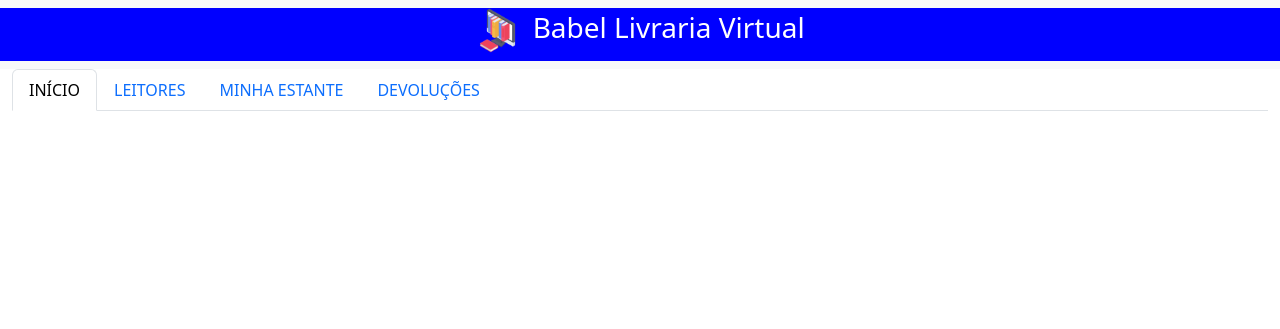
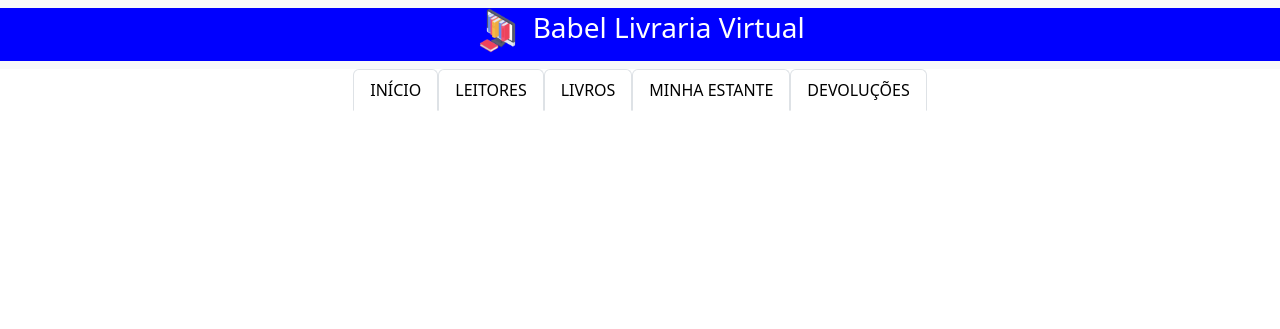
Before and after one commit to devmicaell/bliv, a Django app: page /home in a window 1280 px wide. Shown: the top 329 px of the page. Run offline with Django 5.2, Linux system fonts and the light colour scheme.

Commit message:
pequenas alterações

```diff
--- a/bliv_portal/bliv_app/templates/index.html
+++ b/bliv_portal/bliv_app/templates/index.html
@@ -21,19 +21,42 @@
             </div>
         </nav>
 
-        <div class="container-fluid justify-content-center align-items-center">
+        <div class="container-fluid d-flex justify-content-center align-items-center">
             <ul class="nav nav-tabs">
                 <li class="nav-item">
-                    <a class="nav-link active" aria-current="page" href="#">INÍCIO</a>
+                    {% if current_tab == 'home'%}
+                        <a class="nav-link active" aria-current="page" href="/home">INÍCIO</a>
+                    {% else %}
+                        <a class="nav-link active" aria-current="page" href="/home">INÍCIO</a>
+                    {% endif %}
                 </li>
                 <li class="nav-item">
-                    <a class="nav-link" href="#">LEITORES</a>
+                    {% if current_tab == 'leitores'%}
+                        <a class="nav-link active" aria-current="page" href="/leitores">LEITORES</a>
+                    {% else %}
+                        <a class="nav-link active" aria-current="page" href="/leitores">LEITORES</a>
+                    {% endif %}
                 </li>
                 <li class="nav-item">
-                    <a class="nav-link" href="#">MINHA ESTANTE</a>
+                    {% if current_tab == 'livros'%}
+                        <a class="nav-link active" aria-current="page" href="/livros">LIVROS</a>
+                    {% else %}
+                        <a class="nav-link active" aria-current="page" href="/livros">LIVROS</a>
+                    {% endif %}
                 </li>
                 <li class="nav-item">
-                    <a class="nav-link">DEVOLUÇÕES</a>
+                    {% if current_tab == 'minha_estante'%}
+                        <a class="nav-link active" aria-current="page" href="/minha_estante">MINHA ESTANTE</a>
+                    {% else %}
+                        <a class="nav-link active" aria-current="page" href="/minha_estante">MINHA ESTANTE</a>
+                    {% endif %}
+                </li>
+                <li class="nav-item">
+                    {% if current_tab == 'devolucoes'%}
+                        <a class="nav-link active" aria-current="page" href="/devolucoes">DEVOLUÇÕES</a>
+                    {% else %}
+                        <a class="nav-link active" aria-current="page" href="/devolucoes">DEVOLUÇÕES</a>
+                    {% endif %}
                 </li>
             </ul>
         </div>
```
